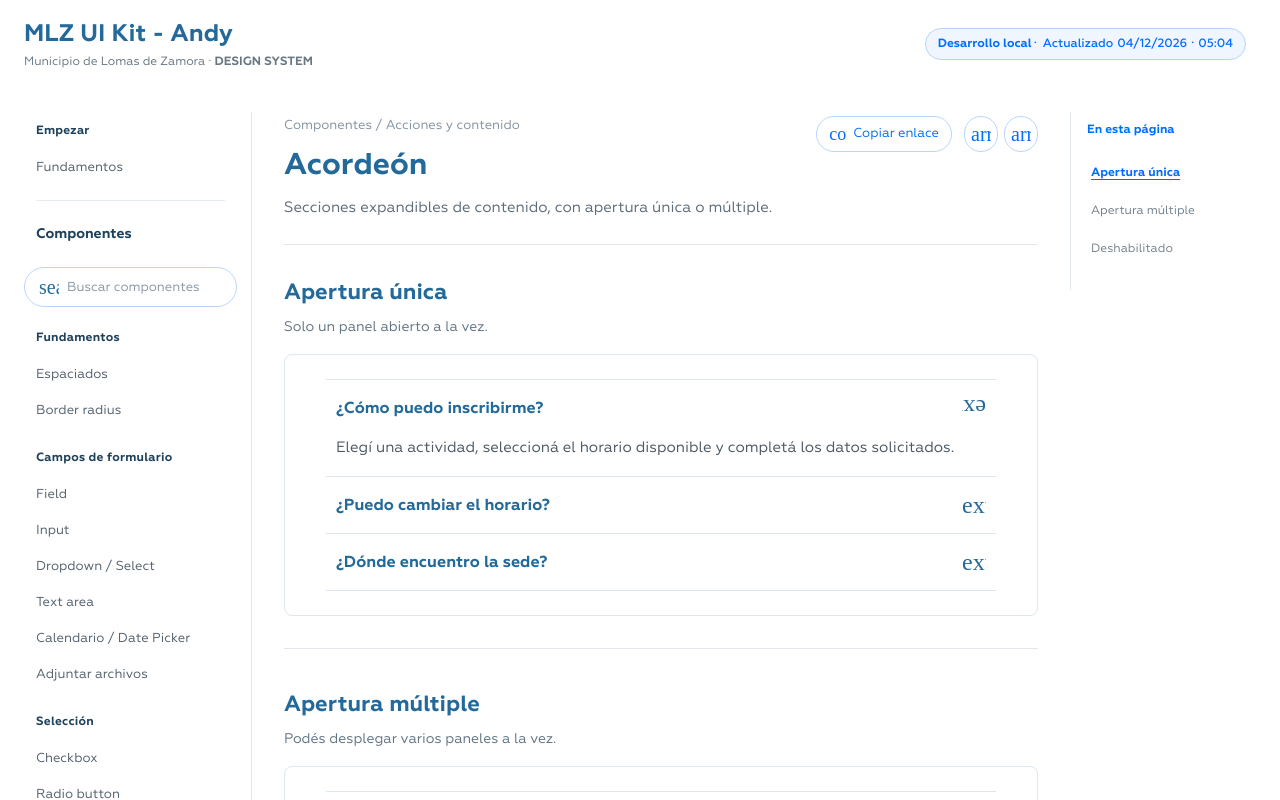
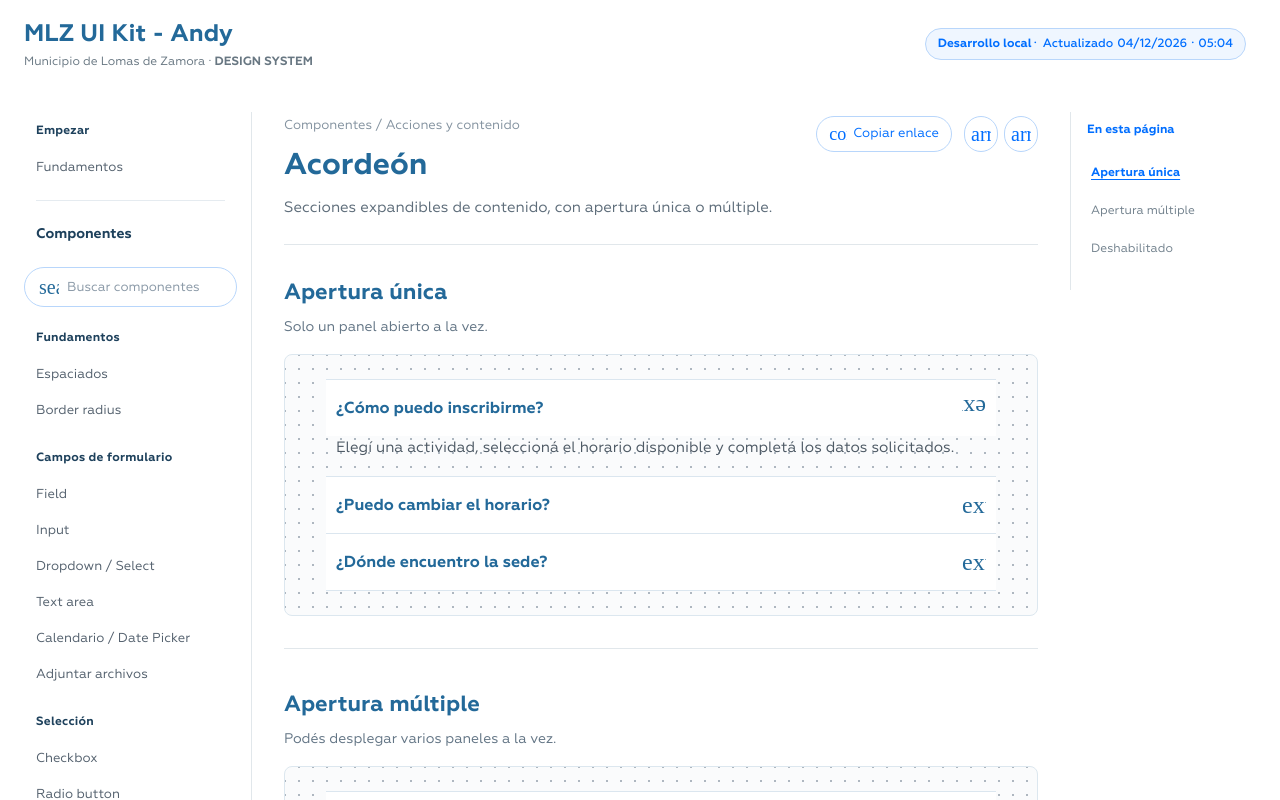
Before and after one commit to SantiagoM96/mlz-muni, a React (Vite) app: page /ui-kit-andy/componentes/acordeon in a window 1280 px wide. Shown: the top 800 px of the page. Built offline with nearby package versions, Linux system fonts and the light colour scheme; a web font is replaced by a local one.

Commit message:
fix(andy-kit): show decorative dotted grid in preview by removing background override

```diff
--- a/src/pages/andy-kit/andy-kit.css
+++ b/src/pages/andy-kit/andy-kit.css
@@ -126,7 +126,7 @@
 .andy-doc-example+.andy-doc-example{border-top:1px solid #e7edf3;padding-top:var(--mlz-space-24)}
 .andy-doc-example>h3{color:#236999;font-size:20px;line-height:28px;font-weight:700;margin:0 0 var(--mlz-space-6)}
 .andy-doc-example>p{font-size:14px;line-height:22px;color:#657585;margin:0 0 var(--mlz-space-14);max-width:720px}
-.andy-doc-preview{min-height:170px;display:flex;flex-direction:column;justify-content:center;align-items:stretch;min-width:0;padding:var(--mlz-space-24) var(--mlz-space-24);background:#fff;border:1px solid #dce7ef;border-radius:var(--mlz-radius-lg)}
+.andy-doc-preview{min-height:170px;display:flex;flex-direction:column;justify-content:center;align-items:stretch;min-width:0;padding:var(--mlz-space-24) var(--mlz-space-24);background-color:#fafbfc;background-image:radial-gradient(circle,#aeb7c0 1px,transparent 1.15px);background-size:14px 14px;background-position:7px 7px;border:1px solid #dce7ef;border-radius:var(--mlz-radius-lg)}
 .andy-doc-preview>*{width:100%;min-width:0}
 .andy-doc-page .andy-state-matrix{width:100%}
 .andy-doc-page .andy-matrix-grid{display:grid;grid-template-columns:repeat(2,minmax(0,1fr));gap:var(--mlz-space-14)}
```
